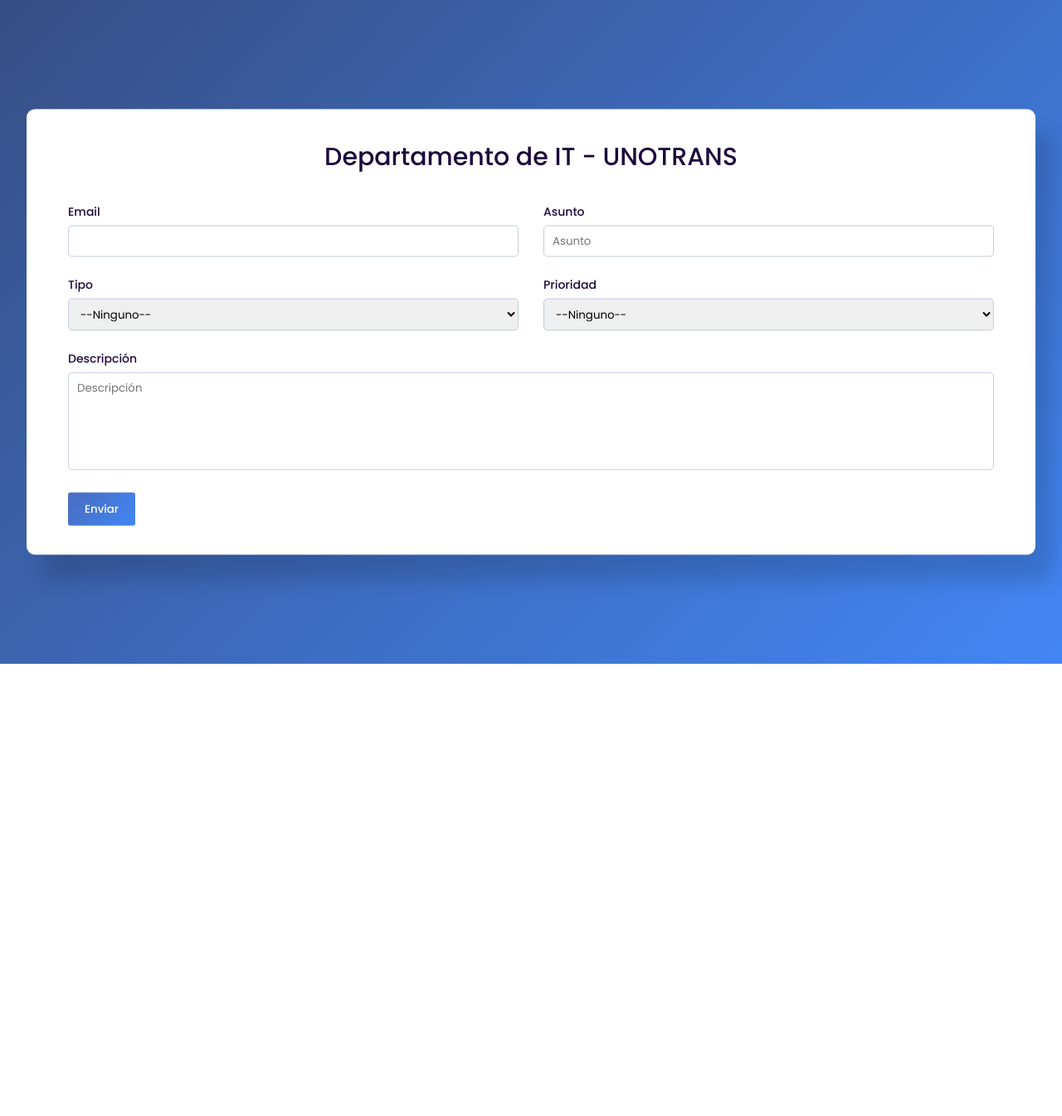
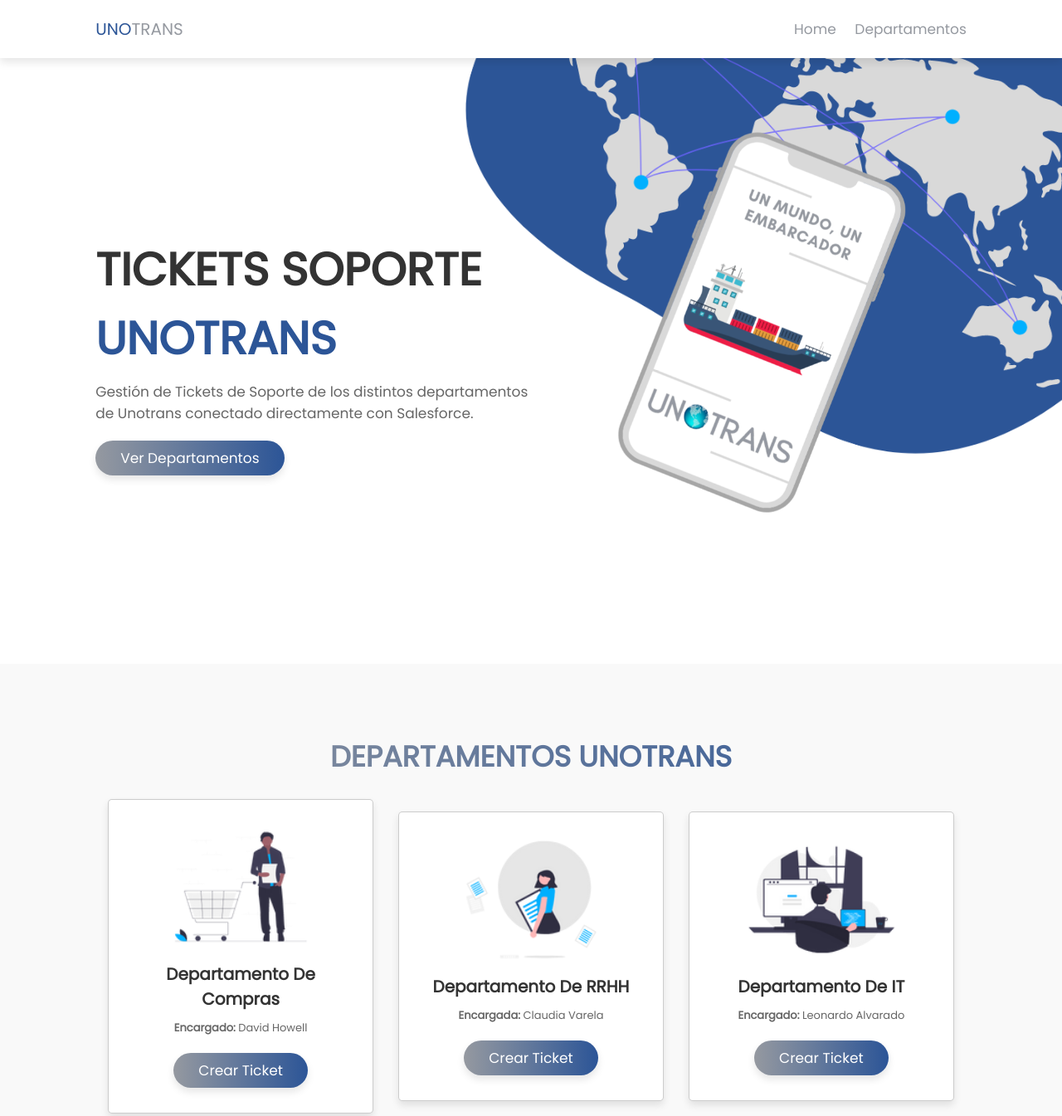
Before and after one commit to Leoalvarado/Unotrans, a plain HTML site: page index.html in a window 1280 px wide. Shown: the top 1345 px of the page at 83% size. Before the commit the page ends 800 px from the top, so only its background shows below. Drawn offline with Linux system fonts and the light colour scheme.

Commit message:
Repairing

```diff
--- a/index.html
+++ b/index.html
@@ -3,152 +3,184 @@
 
 <head>
     <meta charset="UTF-8">
-    <meta http-equiv="X-UA-Compatible" content="IE=edge">
     <meta name="viewport" content="width=device-width, initial-scale=1.0">
-    <title>Departamento de IT</title>
+    <title>Unotrans - Departamentos</title>
 
-    <!-- Fonts -->
-    <link rel="preconnect" href="https://fonts.googleapis.com">
-    <link rel="preconnect" href="https://fonts.gstatic.com" crossorigin>
-    <link href="https://fonts.googleapis.com/css2?family=Poppins:wght@400;500&display=swap" rel="stylesheet">
+    <!-- font awesome cdn link  -->
+    <link rel="stylesheet" href="https://cdnjs.cloudflare.com/ajax/libs/font-awesome/5.15.3/css/all.min.css">
 
-    <!-- Stylesheet -->
-    <link rel="stylesheet" href="Modulos/it.css">
+    <!-- custom css file link  -->
+    <link rel="stylesheet" href="css/style.css">
 
 </head>
 
 <body>
 
-    <div class="container">
-        <h1>Departamento de IT - UNOTRANS</h1>
-        <!-- <p>Gestión de Tickets</p> -->
+    <!-- header section starts  -->
 
-        <form action="https://webto.salesforce.com/servlet/servlet.WebToCase?encoding=UTF-8" method="POST">
+    <header>
 
-            <input type=hidden name="orgid" value="00D5e000001Bm9x">
-            <input type=hidden name="retURL" value="https://unotrans.my.salesforce.com/">
+        <a href="#" class="logo"><span>UNO</span>TRANS</a>
 
-            <!-- Bloque -->
-            <div class="row">
-                <!-- #1 -->
-                <!-- <div class="column">
-                    <label for="recordType">Tipo de Ticket</label>
-                    <select id="recordType" name="recordType"><option value="0125e000000P3T7">Ticket de Soporte</option>
-                    </select>
-                </div> -->
-                <div class="column">
-                    <label for="email">Email</label>
-                    <input id="email" maxlength="80" name="email" size="20" type="text" required/>
+        <input type="checkbox" id="menu-bar">
+        <label for="menu-bar" class="fas fa-bars"></label>
 
-                </div>
+        <nav class="navbar">
+            <a href="#home">home</a>
+            <a href="#features">Departamentos</a>
+            <!-- <a href="#about">about</a>
+            <a href="#review">review</a>
+            <a href="#pricing">pricing</a>
+            <a href="#contact">contact</a> -->
+        </nav>
 
-                <!-- #2 -->
+    </header>
 
-                <div class="column">
-                    <label for="subject">Asunto</label>
-                    <input id="subject" maxlength="80" name="subject" size="20" type="text" placeholder="Asunto" required />
-                </div>
+    <!-- header section ends -->
+
+    <!-- home section starts  -->
+
+    <section class="home" id="home">
+
+        <div class="content">
+            <h3>Tickets soporte <span>Unotrans</span></h3>
+            <p>Gestión de Tickets de Soporte de los distintos departamentos de Unotrans conectado directamente con Salesforce.</p>
+            <a href="#features" class="btn">Ver Departamentos</a>
+        </div>
+
+        <div class="image">
+            <img src="images/home-img.png" alt="">
+        </div>
+
+    </section>
+
+    <!-- home section ends -->
+
+    <!-- features section starts  -->
+
+    <section class="features" id="features">
+
+        <h1 class="heading"> Departamentos Unotrans </h1>
+
+        <div class="box-container">
+
+            <div class="box">
+                <img src="images/compras.png" alt="">
+                <h3>Departamento de Compras</h3>
+                <p><b>Encargado:</b> David Howell</p>
+                <a href="it.html" class="btn">Crear Ticket</a>
             </div>
-            <!-- Cierre de Bloque -->
 
-            <!-- Bloque -->
-            <div class="row">
-                <!-- #3 -->
-                <!-- <div class="column">
-                    <label for="subject">Asunto</label>
-                    <input id="subject" maxlength="80" name="subject" size="20" type="text" placeholder="Asunto" required />
-                </div> -->
+            <div class="box">
+                <img src="images/rrhh.png" alt="">
+                <h3>Departamento de RRHH</h3>
+                <p><b>Encargada:</b> Claudia Varela</p>
+                <a href="#" class="btn">Crear Ticket</a>
+            </div>
 
-                <!-- #4 -->
-                <div class="column">
-                    <label for="type">Tipo</label>
-                    <select id="type" name="type" required><option value="">--Ninguno--</option><option value="Problem">Problema</option>
-                        <option value="Feature Request">Solicitud de función</option>
-                        <option value="Question">Pregunta</option>
-                        <option value="Salesforce">Salesforce</option>
-                        <option value="Asignación de Equipos">Asignación de Equipos</option>
-                        <option value="Licencias">Licencias</option>
-                        <option value="Planta Telefónicas">Planta Telefónicas</option>
-                        <option value="Reparación de Equipos">Reparación de Equipos</option>
-                        <option value="Redes y Conexiones">Redes y Conexiones</option>
-                        <option value="Solicitud de Reportes">Solicitud de Reportes</option>
-                        <option value="Programas Internos">Programas Internos</option>
-                        </select>
-                </div>
+            <div class="box">
+                <img src="images/it.png" alt="">
+                <h3>Departamento de IT</h3>
+                <p><b>Encargado:</b> Leonardo Alvarado</p>
+                <a href="it.html" class="btn">Crear Ticket</a>
+            </div>
 
-                <div class="column">
-                    <label for="priority">Prioridad</label>
-                    <select id="priority" name="priority" required>
-                        <option value="">--Ninguno--</option><option value="Alta">Alta</option>
-                        <option value="Media">Media</option>
-                        <option value="Baja">Baja</option>
-                        <option value="Crítico">Crítico</option>
-                        </select>
-                </div>
+            <div class="box">
+                <img src="images/calidad.png" alt="">
+                <h3>Departamento de Calidad</h3>
+                <p><b>Encargado:</b> Jimmy Caceres</p>
+                <a href="#" class="btn">Crear Ticket</a>
             </div>
-            <!-- Cierre de Bloque -->
 
-            <!-- Bloque -->
-            <!-- <div class="row"> -->
-            <!-- #5 -->
-            <!-- <div class="column">
-                    <label for="reason">Motivo del caso</label>
-                    <select id="reason" name="reason" required>
-                        <option value="">--Ninguno--</option><option value="User didn&#39;t attend training">El usuario no asistió a la formación</option>
-                        <option value="Complex functionality">Funcionalidad compleja</option>
-                        <option value="Existing problem">Problema existente</option>
-                        <option value="Instructions not clear">Instrucciones poco claras</option>
-                        <option value="New problem">Nuevo problema</option>
-                        <option value="Atención a necesidades del departamento">Atención a necesidades del departamento</option>
-                        <option value="Atención a necesidades del usuario">Atención a necesidades del usuario</option>
-                        <option value="Problema con la plataforma">Problema con la plataforma</option>
-                        <option value="Problemas de conexión">Problemas de conexión</option>
-                        <option value="Nuevo Ingreso">Nuevo Ingreso</option>
-                        <option value="Reportes gerenciales">Reportes gerenciales</option>
-                        <option value="Otros">Otros</option>
-                        </select>
-                </div> -->
+            <div class="box">
+                <img src="images/admin.png" alt="">
+                <h3>Administración</h3>
+                <p><b>Encargado:</b> Fernando Zúniga</p>
+                <a href="#" class="btn">Crear Ticket</a>
+            </div>
 
-            <!-- #6 -->
-            <!-- <div class="column">
-                    <label for="priority">Prioridad</label>
-                    <select id="priority" name="priority" required>
-                        <option value="">--Ninguno--</option><option value="Alta">Alta</option>
-                        <option value="Media">Media</option>
-                        <option value="Baja">Baja</option>
-                        <option value="Crítico">Crítico</option>
-                        </select>
-                </div> -->
-            <!-- </div> -->
-            <!-- Cierre de Bloque -->
+            <div class="box">
+                <img src="images/cobros.png" alt="">
+                <h3>Cobranzas</h3>
+                <p><b>Encargado:</b> Cesar Barahona</p>
+                <a href="#" class="btn">Crear Ticket</a>
+            </div>
+        </div>
 
-            <!-- Bloque -->
-            <div class="row">
-                <!-- #5 -->
-                <!-- <div class="column">
-                    <label for="status">Estado</label><select id="status" name="status"><option value="">--Ninguno--</option><option value="New">Nuevo</option>
-                        <option value="En Proceso">En Proceso</option>
-                        <option value="On Hold">En espera</option>
-                        <option value="Closed">Cerrado</option>
-                        <option value="Escalated">Distribuido</option>
-                        <option value="Critical">Critical</option>
-                        </select>
-                </div> -->
-
-                <!-- #8 -->
-                <div class="column">
-                    <label for="description">Descripción</label>
-                    <textarea name="description" cols="30" rows="5" placeholder="Descripción" required></textarea>
-                </div>
-
-            </div>
-            <!-- Cierre de Bloque -->
+    </section>
 
 
-            <button type="submit" name="submit">Enviar</button>
+    <!-- footer section starts  -->
 
-        </form>
+    <div class="footer">
+
+        <div class="box-container">
+
+            <!-- <div class="box">
+                <h3>about us</h3>
+                <p>Lorem ipsum dolor sit amet consectetur adipisicing elit. Amet pariatur rerum consectetur architecto ad tempora blanditiis quo aliquid inventore a.</p>
+            </div> -->
+
+            <!-- <div class="box">
+                <h3>quick links</h3>
+                <a href="#">home</a>
+                <a href="#">features</a>
+                <a href="#">about</a>
+                <a href="#">review</a>
+                <a href="#">pricing</a>
+                <a href="#">contact</a>
+            </div> -->
+
+            <!-- <div class="box">
+                <h3>follow us</h3>
+                <a href="#">facebook</a>
+                <a href="#">instagram</a>
+                <a href="#">pinterest</a>
+                <a href="#">twitter</a>
+            </div> -->
+
+            <!-- <div class="box">
+                <h3>contact info</h3>
+                <div class="info">
+                    <i class="fas fa-phone"></i>
+                    <p> +123-456-7890 <br> +111-2222-333 </p>
+                </div>
+                <div class="info">
+                    <i class="fas fa-envelope"></i>
+                    <p> example@gmail.com <br> example@gmail.com </p>
+                </div>
+                <div class="info">
+                    <i class="fas fa-map-marker-alt"></i>
+                    <p> mumbai, india - 400104 </p>
+                </div>
+            </div> -->
+
+        </div>
+
+        <h1 class="credit"> &copy; copyright @ 2023 Unotrans - Lalvarado </h1>
+
     </div>
+
+    <!-- footer section ends -->
+
+
+
+
+
+
+
+
+
+
+
+
+
+
+
+
+
+
+
 
 </body>
 
```
